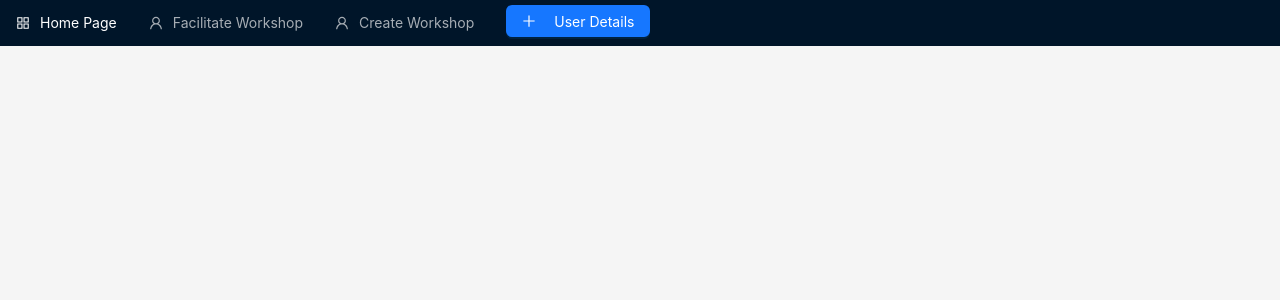
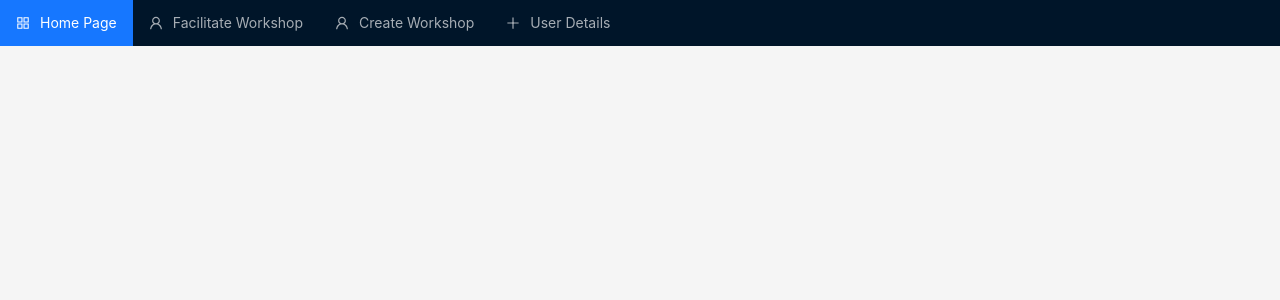
Before and after one commit to notahotdog/roundDoveV2, a React (Create React App) app: page / in a window 1280 px wide. Shown: the top 300 px of the page. Built offline with nearby package versions, Linux system fonts and the light colour scheme.

Commit message:
refactored NavBar using functional components, fixed issue with antd:Menu children issue

```diff
--- a/src/components/NavBar.js
+++ b/src/components/NavBar.js
@@ -1,50 +1,64 @@
-import React, { Component } from "react";
-import { Link } from "react-router-dom";
+import React, { useState } from "react";
+import { useNavigate } from "react-router-dom";
 import UserProfileDrawer from "./UserProfileDrawer";
-import { Menu, Button } from "antd";
+import { Menu } from "antd";
 import {
   UserOutlined,
   AppstoreOutlined,
   PlusOutlined,
 } from "@ant-design/icons";
 
-export default class NavBar extends Component {
-  state = { drawerVisible: false };
+export default function NavBar() {
+  const [drawerVisible, setDrawerVisible] = useState(false); // convert to hook
+  const navigate = useNavigate();
 
   //TODO - replace this two commands with a toggle command
-  showDrawer = () => {
-    this.setState({ drawerVisible: true });
-    console.log("Show Drawer");
-  };
 
-  onClose = () => {
-    this.setState({ drawerVisible: false });
-  };
+  function toggleDrawer() {
+    setDrawerVisible(!drawerVisible);
+  }
 
-  render() {
-    return (
-      <div>
-        <Menu theme="dark" mode="horizontal" defaultSelectedKeys={["1"]}>
-          <Menu.Item icon={<AppstoreOutlined />}>
-            <Link to="/">Home Page</Link>
-          </Menu.Item>
-          <Menu.Item icon={<UserOutlined />}>
-            <Link to="/FacilitateWorkshopPage">Facilitate Workshop</Link>
-          </Menu.Item>
-          <Menu.Item icon={<UserOutlined />}>
-            <Link to="/WorkshopCreationPage">Create Workshop</Link>
-          </Menu.Item>
-          <Menu.Item>
-            <Button type="primary" onClick={this.showDrawer}>
-              <PlusOutlined /> User Details
-            </Button>
-          </Menu.Item>
-        </Menu>
-        <UserProfileDrawer
-          drawerVisible={this.state.drawerVisible}
-          onClose={this.onClose}
-        />
-      </div>
-    );
+  function onNavBarClick(e) {
+    if (e.key === "/userDetails") {
+      toggleDrawer();
+    } else {
+      navigate(e.key); //route changes
+    }
   }
+
+  const navBarItems = [
+    {
+      key: "/",
+      icon: <AppstoreOutlined />,
+      label: "Home Page",
+    },
+    {
+      key: "/FacilitateWorkshopPage",
+      icon: <UserOutlined />,
+      label: "Facilitate Workshop",
+    },
+    {
+      key: "/WorkshopCreationPage",
+      icon: <UserOutlined />,
+      label: "Create Workshop",
+    },
+    {
+      key: "/userDetails",
+      icon: <PlusOutlined />,
+      label: "User Details",
+    },
+  ];
+
+  return (
+    <div>
+      <Menu
+        items={navBarItems}
+        mode="horizontal"
+        theme="dark"
+        defaultSelectedKeys={["/"]}
+        onClick={onNavBarClick}
+      />
+      <UserProfileDrawer drawerVisible={drawerVisible} onClose={toggleDrawer} />
+    </div>
+  );
 }
--- a/src/components/UserProfileDrawer.js
+++ b/src/components/UserProfileDrawer.js
@@ -1,4 +1,3 @@
-// import { FormProvider } from 'antd/lib/form/context'
 import React, { Component } from "react";
 import {
   Drawer,
```
Also changed, not shown: src/components/temp.js (added, +94 -0 lines).
